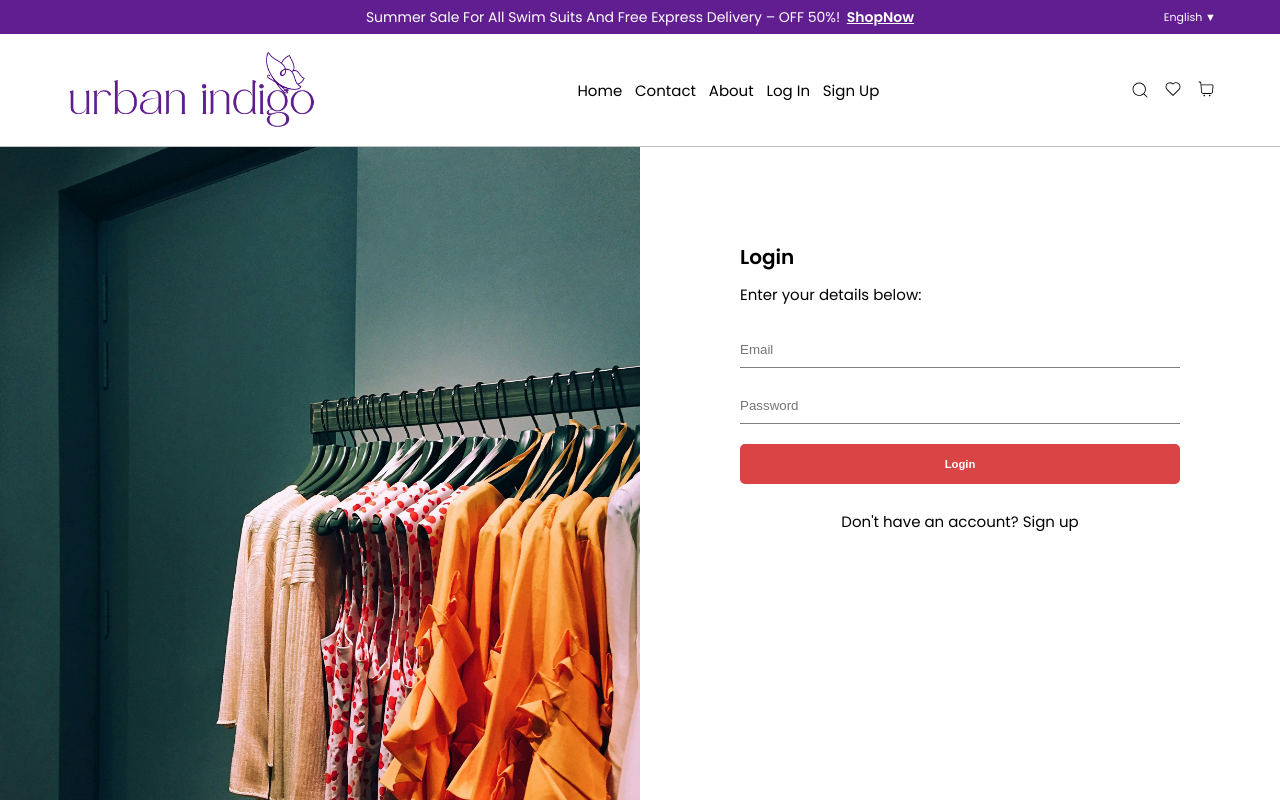
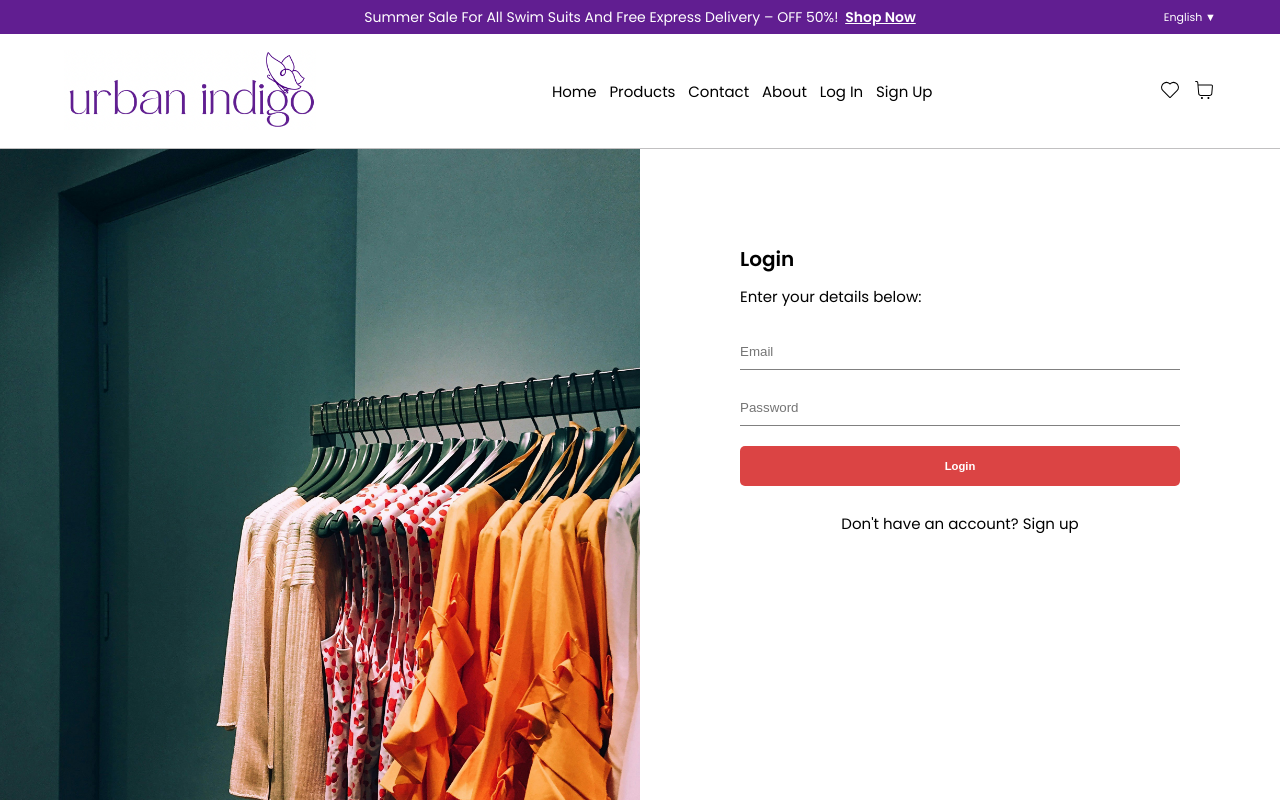
Before and after one commit to MattiVboiii/gw2_svm, a React (Vite) app: page /login in a window 1280 px wide. Shown: the top 800 px of the page. Built offline with nearby package versions, Linux system fonts and the light colour scheme.

Commit message:
Add Wishlist context to fix errors, css adjustments

```diff
--- a/src/App.tsx
+++ b/src/App.tsx
@@ -1,3 +1,4 @@
+import React from "react";
 import { ToastContainer } from "react-toastify";
 import "react-toastify/dist/ReactToastify.css";
 import "/src/styles/global/toastOverride.module.css";
@@ -12,10 +13,11 @@ import Signup from "./pages/Signup";
 import Login from "./pages/Login";
 import { Routes, Route } from "react-router";
 import "/src/styles/main.css";
+import { WishlistProvider } from "./context/WishlistContext";
 
 const App = () => {
   return (
-    <>
+    <WishlistProvider>
       <Navbar />
       <Routes>
         <Route path="/" element={<Homepage />} />
@@ -28,7 +30,7 @@ const App = () => {
       </Routes>
       <Footer />
       <ToastContainer />
-    </>
+    </WishlistProvider>
   );
 };
 export default App;
--- a/src/components/global/Navbar.tsx
+++ b/src/components/global/Navbar.tsx
@@ -1,10 +1,12 @@
 import { useEffect, useState } from "react";
 import { CiSearch, CiHeart, CiShoppingCart } from "react-icons/ci";
-import { Link } from "react-router";
+import { Link } from "react-router-dom"; // using react-router-dom here
 import { toast } from "react-toastify";
 import styles from "/src/styles/global/Navbar.module.css";
-import api from "../../api"; // Import your API utility
+import api from "../../api";
 import logo from "/src/assets/images/logo.png";
+import { useWishlist } from "../../context/WishlistContext";
+
 const GUEST_CART_KEY = "guestCart";
 const GUEST_WISHLIST_KEY = "guestWishlist";
 
@@ -13,12 +15,13 @@ const Navbar = () => {
   const [cartItemCount, setCartItemCount] = useState(0);
   const [wishlistItemCount, setWishlistItemCount] = useState(0);
   const token = localStorage.getItem("token");
+  const validToken = token && token.trim() !== "" && token !== "undefined";
+  const { wishlistItems } = useWishlist();
 
   const handleSearchClick = () => {
     setShowSearch(!showSearch);
   };
 
-  // Function to load the cart and count total items
   const loadCartAndWishlistCount = async () => {
     if (token) {
       try {
@@ -26,39 +29,29 @@ const Navbar = () => {
           api.get<{ items: { quantity: number }[] }>("/cart", {
             headers: { Authorization: `Bearer ${token}` },
           }),
-          api.get<{ products: { id: number }[] }>("/wishlist", {
+          api.get<{ products: { _id: string }[] }>("/wishlist", {
             headers: { Authorization: `Bearer ${token}` },
           }),
         ]);
-
-        // Calculate total quantity of all items in the cart
         const totalQuantity = cartResponse.data.items.reduce(
           (total, item) => total + item.quantity,
           0
         );
         setCartItemCount(totalQuantity);
-
-        // Calculate total quantity of all items in the wishlist
-        const totalWishlistQuantity = wishlistResponse.data.products.length;
-        setWishlistItemCount(totalWishlistQuantity);
-      } catch (error) {
-        toast.error("Error fetching cart and wishlist:");
+        const totalWishlist = wishlistResponse.data.products.length;
+        setWishlistItemCount(totalWishlist);
+      } catch (error: any) {
+        toast.error("Error fetching cart and wishlist");
       }
     } else {
-      // Load guest cart and wishlist from localStorage
+      // For guest users, retrieve counts from localStorage (if implemented)
       const guestCart = localStorage.getItem(GUEST_CART_KEY);
       const guestItems = guestCart ? JSON.parse(guestCart) : [];
-
-      // Calculate total quantity of guest cart items
-      const totalQuantity = guestItems.length;
-      setCartItemCount(totalQuantity);
+      setCartItemCount(guestItems.length);
 
       const guestWishlist = localStorage.getItem(GUEST_WISHLIST_KEY);
       const guestWishlistItems = guestWishlist ? JSON.parse(guestWishlist) : [];
-
-      // Calculate total quantity of guest wishlist items
-      const totalWishlistQuantity = guestWishlistItems.length;
-      setWishlistItemCount(totalWishlistQuantity);
+      setWishlistItemCount(guestWishlistItems.length);
     }
   };
 
@@ -71,18 +64,24 @@ const Navbar = () => {
       <div className={styles.topBanner}>
         <p>
           Summer Sale For All Swim Suits And Free Express Delivery – OFF 50%!{" "}
-    <a href="/allproducts" className={styles.shopNow}>ShopNow</a>
+          <Link to="/allproducts" className={styles.shopNow}>
+            Shop Now
+          </Link>
         </p>
         <span className={styles.language}>English ▼</span>
       </div>
-
-      <nav>
+      <nav className={styles.navbar}>
         <div className={styles.logoContainer}>
-  <img src={logo} alt="Urban Indigo Logo" className={styles.logo} />
+          <Link to="/">
+            <img src={logo} alt="Logo" className={styles.logo} />
+          </Link>
         </div>
-        <ul>
+        <ul className={styles.navLinks}>
           <li>
             <Link to="/">Home</Link>
+          </li>
+          <li>
+            <Link to="/allproducts">Products</Link>
           </li>
           <li>
             <Link to="/contact">Contact</Link>
@@ -117,31 +116,30 @@ const Navbar = () => {
         {showSearch && (
           <input type="text" placeholder="What are you looking for?" />
         )}
-        <ul className={styles.icons}>
-          <li>
-            <CiSearch
-              size={20}
-              className="search-icon"
-              onClick={handleSearchClick}
-            />
-          </li>
-          <li>
-            <Link to="/wishlist" className={styles.wishlist_link}>
-              <CiHeart size={20} className={styles.wishlist_icon} />
+        <div className={styles.icons}>
+          <Link
+            to="/wishlist"
+            className={styles.wishlist}
+            style={{ position: "relative" }}
+          >
+            <CiHeart size={24} />
+            {validToken && wishlistItems.length > 0 && (
+              <span className={styles.wishlist_badge}>
+                {wishlistItems.length}
+              </span>
+            )}
           </Link>
-            {wishlistItemCount > 0 && (
-              <span className={styles.wishlist_badge}>{wishlistItemCount}</span>
-            )}
-          </li>
-          <li>
-            <Link to="/cart" className={styles.cart_link}>
-              <CiShoppingCart size={20} className={styles.cart_icon} />
-            </Link>
-            {cartItemCount > 0 && (
+          <Link
+            to="/cart"
+            className={styles.cart}
+            style={{ position: "relative" }}
+          >
+            <CiShoppingCart size={24} />
+            {validToken && cartItemCount > 0 && (
               <span className={styles.cart_badge}>{cartItemCount}</span>
             )}
-          </li>
-        </ul>
+          </Link>
+        </div>
       </nav>
     </>
   );
--- a/src/components/global/ProductCard.tsx
+++ b/src/components/global/ProductCard.tsx
@@ -1,4 +1,4 @@
-import React, { useState, useEffect } from "react";
+import React from "react";
 import { Link } from "react-router-dom";
 import { IoHeartOutline, IoHeart } from "react-icons/io5";
 import { FaStar, FaRegStar } from "react-icons/fa";
@@ -7,8 +7,10 @@ import Button from "./Button";
 import { ProductCardProps } from "../../types";
 import api from "../../api";
 import { toast } from "react-toastify";
+import { useWishlist } from "../../context/WishlistContext";
 
-const ProductCard: React.FC<ProductCardProps> = ({
+const ProductCard: React.FC<ProductCardProps> = (props) => {
+  const {
     _id,
     slug,
     name,
@@ -22,32 +24,15 @@ const ProductCard: React.FC<ProductCardProps> = ({
     customLink,
     className,
     customImageStyle,
-}) => {
-  const [wishlistItems, setWishlistItems] = useState<string[]>([]);
-  const [isUpdatingWishlist, setIsUpdatingWishlist] = useState(false);
+  } = props;
 
+  const { wishlistItems, refetchWishlist } = useWishlist();
+  const [isUpdatingWishlist, setIsUpdatingWishlist] = React.useState(false);
   const token = localStorage.getItem("token");
-
-  useEffect(() => {
-    const fetchWishlist = async () => {
-      if (!token) return;
-      try {
-        const res = await api.get<{ products: { _id: string }[] }>(
-          "/wishlist",
-          {
-            headers: { Authorization: `Bearer ${token}` },
-          }
-        );
-        setWishlistItems(res.data.products.map((p) => p._id));
-      } catch (err) {
-        toast.error("Error fetching wishlist");
-      }
-    };
-    fetchWishlist();
-  }, [token]);
+  const validToken = token && token.trim() !== "" && token !== "undefined";
 
   const handleToggleWishlist = async () => {
-    if (!token) {
+    if (!validToken) {
       toast.error("Please log in to manage your wishlist");
       return;
     }
@@ -57,7 +42,6 @@ const ProductCard: React.FC<ProductCardProps> = ({
         await api.delete(`/wishlist/${_id}`, {
           headers: { Authorization: `Bearer ${token}` },
         });
-        setWishlistItems((prev) => prev.filter((id) => id !== _id));
         toast.success(`${name} removed from wishlist!`);
       } else {
         await api.post(
@@ -65,9 +49,10 @@ const ProductCard: React.FC<ProductCardProps> = ({
           { productId: _id },
           { headers: { Authorization: `Bearer ${token}` } }
         );
-        setWishlistItems((prev) => [...prev, _id]);
         toast.success(`${name} added to wishlist!`);
       }
+      // Refresh the global wishlist
+      refetchWishlist();
     } catch (error) {
       toast.error("Error updating wishlist");
     } finally {
--- /dev/null
+++ b/src/context/WishlistContext.tsx
@@ -0,0 +1,54 @@
+import React, { createContext, useContext, useEffect, useState } from "react";
+import api from "../api";
+import { toast } from "react-toastify";
+
+interface WishlistContextProps {
+  wishlistItems: string[];
+  refetchWishlist: () => void;
+}
+
+const WishlistContext = createContext<WishlistContextProps>({
+  wishlistItems: [],
+  refetchWishlist: () => {},
+});
+
+export const WishlistProvider: React.FC<{ children: React.ReactNode }> = ({
+  children,
+}) => {
+  const [wishlistItems, setWishlistItems] = useState<string[]>([]);
+  const token = localStorage.getItem("token");
+  const validToken = token && token.trim() !== "" && token !== "undefined";
+
+  const refetchWishlist = async () => {
+    if (!validToken) {
+      setWishlistItems([]);
+      return;
+    }
+    try {
+      const res = await api.get<{ products: { _id: string }[] }>("/wishlist", {
+        headers: { Authorization: `Bearer ${token}` },
+      });
+      setWishlistItems(res.data.products.map((p) => p._id));
+    } catch (err: any) {
+      if (err.response && err.response.status === 403) {
+        localStorage.removeItem("token");
+        toast.error("Session expired. Please log in again.");
+      } else {
+        console.error("Error fetching wishlist:", err.message);
+        toast.error("Error fetching wishlist: " + err.message);
+      }
+    }
+  };
+
+  useEffect(() => {
+    refetchWishlist();
+  }, [token, validToken]);
+
+  return (
+    <WishlistContext.Provider value={{ wishlistItems, refetchWishlist }}>
+      {children}
+    </WishlistContext.Provider>
+  );
+};
+
+export const useWishlist = () => useContext(WishlistContext);
--- a/src/styles/global/CategoryNavigation.module.css
+++ b/src/styles/global/CategoryNavigation.module.css
@@ -36,7 +36,7 @@
 }
 
 .categoryHeader:hover {
-  background-color: var(--redAccent);
+  background-color: var(--black);
   color: var(--primaryWhite);
 }
 
@@ -74,7 +74,7 @@
 }
 
 .subcategoryItem:hover {
-  color: var(--redAccent);
+  color: var(--black);
 }
 
 /* Skeleton loading styles */
--- a/src/styles/global/Navbar.module.css
+++ b/src/styles/global/Navbar.module.css
@@ -16,7 +16,7 @@ nav {
         font-size: 1.5rem;
         position: relative;
         &:hover {
-          color: var(--redAccent);
+          color: var(--black);
         }
         &::before {
           content: "";
@@ -25,7 +25,7 @@ nav {
           height: 0.15vh;
           bottom: -0.5vh;
           left: 0;
-          background-color: var(--redAccent);
+          background-color: var(--black);
           visibility: hidden;
           transform: scaleX(0);
           transition: all 0.3s ease-in-out;
@@ -53,32 +53,28 @@ nav {
     }
   }
   .icons {
-    li {
-      cursor: pointer;
-      transition: all 0.2s ease-in-out;
     display: flex;
     align-items: center;
-      &:hover {
+    gap: 1rem;
+    /* Hover style for the icon links */
+    a:hover {
       color: var(--redAccent);
     }
-      .wishlist_badge {
-        background-color: var(--redAccent);
-        color: white;
-        padding: 0.25vh 0.5vw;
-        border-radius: 100px;
-        font-size: 1.2rem;
-        font-weight: bold;
-        margin-left: 0.25rem;
-      }
+    .wishlist_badge,
     .cart_badge {
       background-color: var(--redAccent);
       color: white;
-        padding: 0.25vh 0.5vw;
-        border-radius: 100px;
-        font-size: 1.2rem;
+      width: 20px;
+      height: 20px;
+      border-radius: 50%;
+      font-size: 1rem;
       font-weight: bold;
-        margin-left: 0.25rem;
-      }
+      position: absolute;
+      top: -5px;
+      right: -10px;
+      display: flex;
+      align-items: center;
+      justify-content: center;
     }
   }
 }
```
Also changed, not shown: src/pages/Cart.tsx (+9 -9 lines), src/pages/ProductDetail.tsx (+5 -3 lines), src/pages/Wishlist.tsx (+13 -19 lines). Lines whose indentation alone changed are shown as unchanged.
